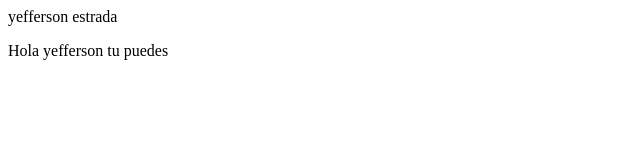
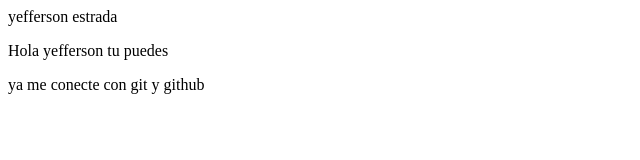
Before and after one commit to yeffersone/ejemplo, a plain HTML site: page index.html in a window 1280 px wide. Shown: the whole page, without its empty margins (0-640 px from the left). Drawn offline with Linux system fonts and the light colour scheme.

```diff
--- a/index.html
+++ b/index.html
@@ -10,5 +10,6 @@
         yefferson estrada
     </article>
     <p>Hola yefferson tu puedes </p>
+    <p>ya me conecte con git y github</p>
 </body>
 </html>
```
